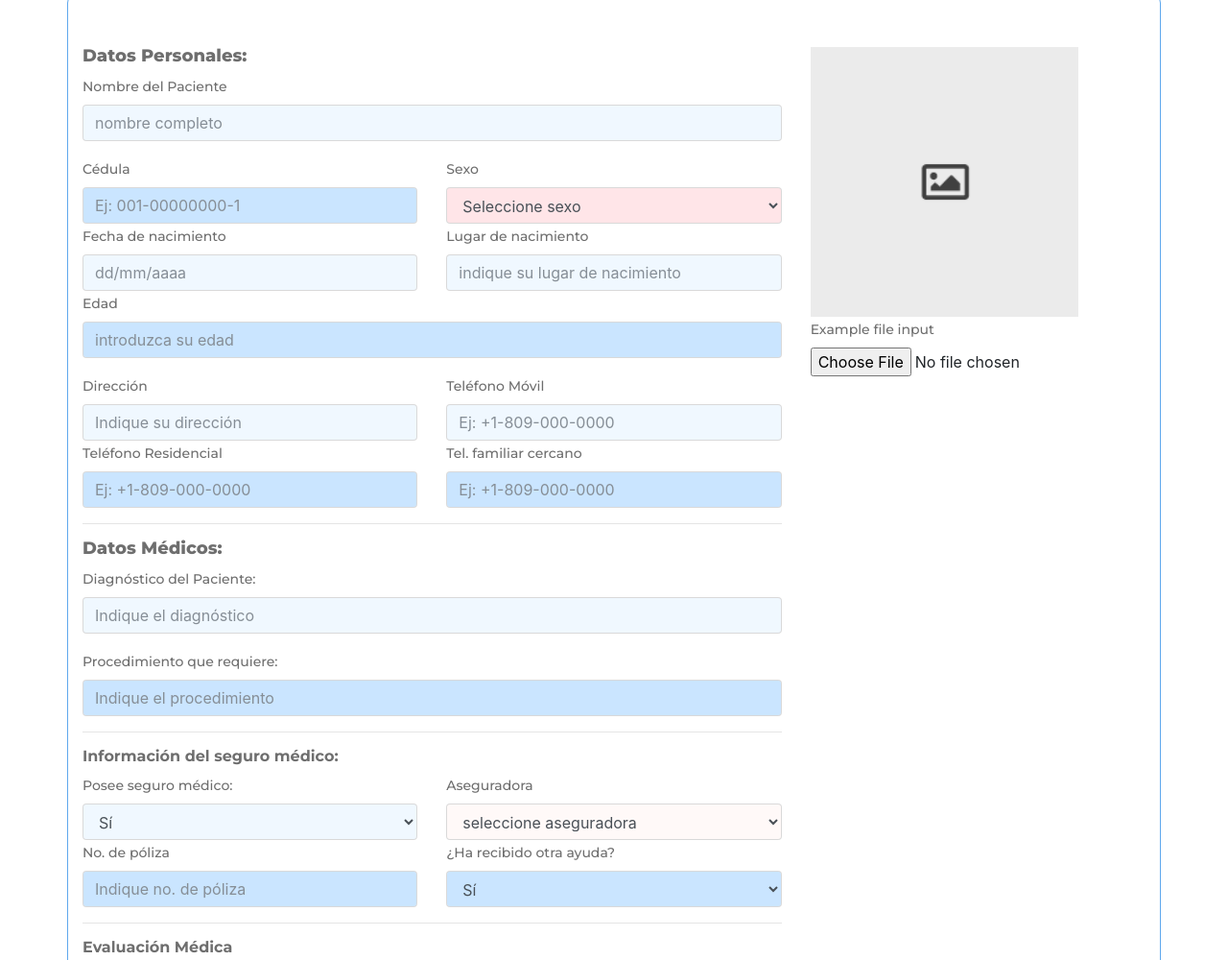
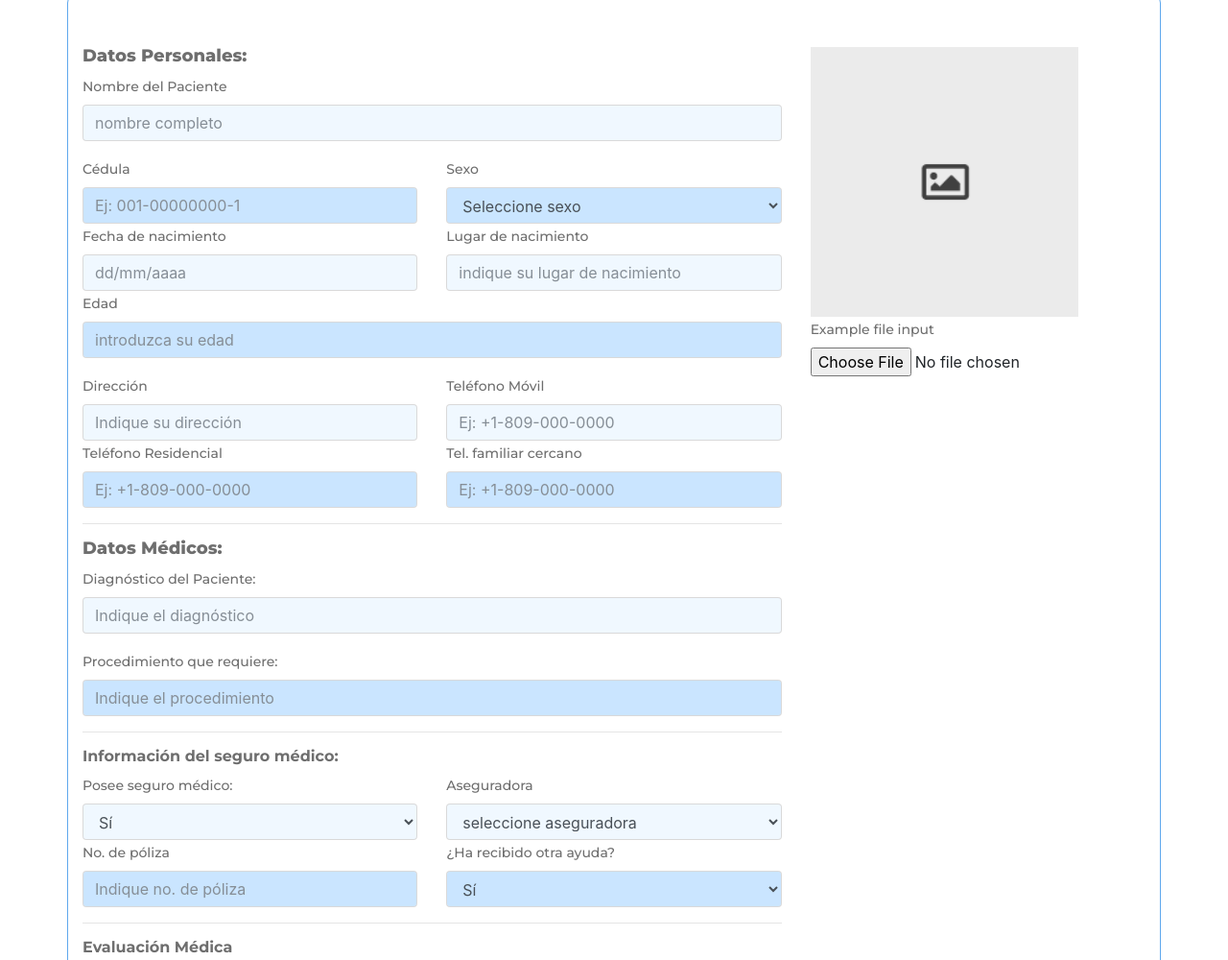
Before and after one commit to ManuelLoraA/heartcare-do, a website: page form-infantil.html in a window 1280 px wide. Shown: the part 196-1196 px from the top of the page at 96% size. Drawn offline with nearby package versions, Linux system fonts and the light colour scheme.

Commit message:
fixed background color and select name

```diff
--- a/form-infantil.html
+++ b/form-infantil.html
@@ -52,7 +52,7 @@
                     </div>
                     <div class="col">
                             <label>Sexo</label>
-                            <select class="form-control bg-1" name="sexo">
+                            <select class="form-control bg-3" name="sexo">
                                 <option disabled selected>Seleccione sexo</option>
                                 <option value="m">M</option>
                                 <option value="f">F</option>
@@ -121,7 +121,7 @@
                     </div>
                     <div class="col">
                         <label>Aseguradora</label>
-                        <select class="form-control bg-2" name="aseguradora">
+                        <select class="form-control bg-4" name="aseguradora">
                             <option disabled selected>seleccione aseguradora</option>
                             <option value="universal">ARS Universal</option>
                             <option value="palic">ARS Palic</option>
@@ -273,13 +273,15 @@
                     </div>
                     <div class="col">
                         <label>¿Cuántas veces ha viajado en los últimos 3 años?</label>
-                        <option disabled selected>seleccione no. de veces</option>
+                        <select class="form-control bg-3" name="viajes_recientes">
+                            <option disabled selected>seleccione no. de veces</option>
                             <option value="1">1</option>
                             <option value="2">2</option>
                             <option value="3">3</option>
                             <option value="4">4</option>
                             <option value="5">5</option>
                             <option value="+6">+6</option>
+                        </select>
                     </div>
                 </div>
 
```
